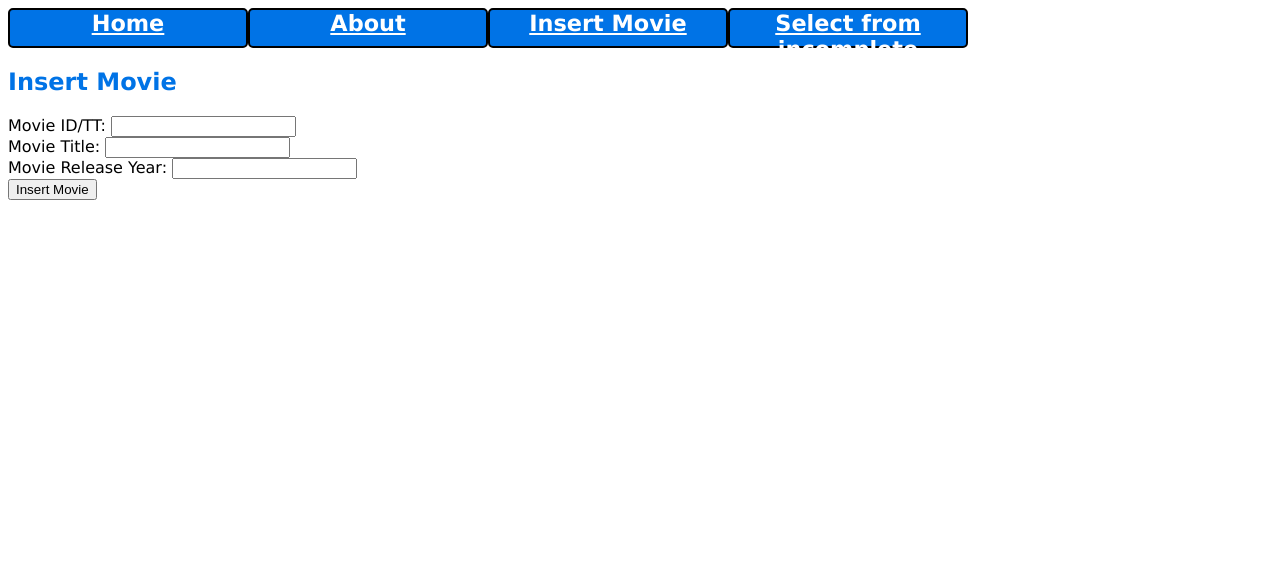
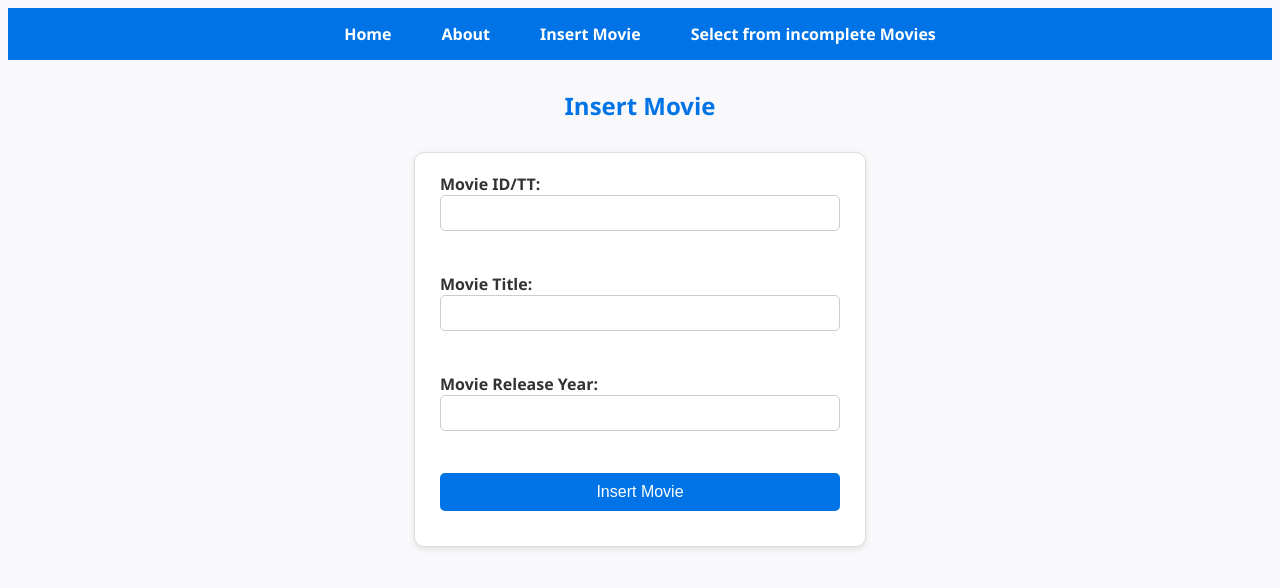
Before and after one commit to RuthPer/Crud-Assignment-, a Flask app: page /insert/ in a window 1280 px wide. Shown: the top 588 px of the page. Run offline with Flask 3, Linux system fonts and the light colour scheme.

Commit message:
Fixed the none bug and worked on css

```diff
--- a/crud/app.py
+++ b/crud/app.py
@@ -6,6 +6,13 @@ app = Flask(__name__)
 import secrets
 import cs304dbi as dbi
 import db_methods
+
+def clean(input):
+    """Converts 'None', 'null', or '' to real Python None for SQL."""
+    if input is None:
+        return None
+    input = input.strip()
+    return None if input.lower() in ('none', 'null', '') else input
 
 # we need a secret_key to use flash() and sessions
 app.secret_key = secrets.token_hex()
@@ -58,6 +65,7 @@ def insert_movie():
     return render_template("form.html",page_title="Insert Movie")
 
 @app.route("/update_movie/<tt>",methods=["GET","POST"])
+
 def update_movie(tt):
     """
     This method allows the users to see update movies values
@@ -73,11 +81,11 @@ def update_movie(tt):
         director=director['name']
 
     if request.method =="POST":
-        title=request.form.get("title")
-        movie_id=request.form.get("movie_id")
-        release=request.form.get("release")
-        addedby=staff_id #Try to fix
-        director_id=request.form.get("director_id")
+        title = clean(request.form.get("title"))
+        movie_id = clean(request.form.get("movie_id"))
+        release = clean(request.form.get("release"))
+        addedby = clean(request.form.get("addedby"))
+        director_id = clean(request.form.get("director_id"))
 
         option= request.form.get("select_type")
         if option=="Delete":
--- a/crud/static/style.css
+++ b/crud/static/style.css
@@ -1,87 +1,120 @@
-/* the --color-header and others are CSS variables, which we access later.
-   I chose these colors using https://venngage.com/tools/accessible-color-palette-generator
-   I liked the contrasting palette2 colors.
-
-   The idea is that
-
-   * the header (blue family) color is for headers and the background color of the nav bar buttons.
-   * the nav bar will have white text on the header bgcolor
-   * the nav bar will use the focus (greenish) color for
-
-*/
-
 HTML {
-    --color-header: #0073e6;  /* for H1-H6 and nav buttons. */
-    --color-focus: #5ba300;   /* for focussed elements and mouseover on nav */
-    --color-alert: #b51963;   /* for flashed messages and such. */
-    --color-nav-fg: white;    /* foreground color of nav text. */
-    --font-family: Verdana;
-    font-family: var(--font-family)
+    --color-header: #0073e6;
+    --color-focus: #5ba300;
+    --color-alert: #b51963;
+    --color-nav-fg: white;
+    --font-family: "Segoe UI", Verdana, sans-serif;
+    font-family: var(--font-family);
+    background-color: #f9f9fb;
+    margin: 0;
+    padding: 0;
   }
 
-/* For flashed messages; make them stand out using reddish and italics */
+  /* NAVIGATION BAR */
+  nav > ul {
+    display: flex;
+    justify-content: center;
+    flex-wrap: wrap;
+    list-style-type: none;
+    margin: 0;
+    padding: 0;
+    background-color: var(--color-header);
+  }
 
+  nav > ul > li {
+    margin: 5px;
+  }
+
+  nav a {
+    display: inline-block;
+    background-color: var(--color-header);
+    color: var(--color-nav-fg);
+    padding: 10px 20px;
+    border-radius: 5px;
+    text-decoration: none;
+    font-weight: bold;
+    transition: background-color 0.2s ease;
+    white-space: nowrap; /* Prevent wrapping */
+  }
+
+  nav a:hover {
+    background-color: var(--color-focus);
+  }
+
+  /* HEADERS */
+  h1, h2, h3 {
+    color: var(--color-header);
+    text-align: center;
+    margin-top: 1.2em;
+  }
+
+  /* FLASH MESSAGES */
   #messages {
     color: var(--color-alert);
     font-style: italic;
+    text-align: center;
+    margin-top: 10px;
   }
 
-
-h1, h2, h3, h4, h5, h6 {
-    color: var(--color-header);
+  /* FORM CONTAINERS */
+  form {
+    background-color: white;
+    max-width: 400px;
+    margin: 30px auto;
+    padding: 20px 25px;
+    border: 1px solid #ddd;
+    border-radius: 10px;
+    box-shadow: 0px 2px 6px rgba(0,0,0,0.1);
   }
 
-h1 {
-    font-size: 200%;
+  form label {
+    display: block;
+    font-weight: bold;
+    margin-bottom: 5px;
+    color: #333;
   }
 
-
-/* for a simple navbar. Talk to Scott if you want drop-downs. */
-nav > ul {
-    display: flex;
-    flex-direction: row;
+  form input, form select {
+    width: 100%;
+    padding: 8px;
+    margin-bottom: 15px;
+    border-radius: 5px;
+    border: 1px solid #ccc;
+    font-size: 1rem;
+    box-sizing: border-box;
   }
 
-nav ul {
-    list-style-type: none;
-    margin: 0px;
-    padding: 0px;
+  form input[type="submit"], form button {
+    background-color: var(--color-header);
+    color: white;
+    border: none;
+    border-radius: 5px;
+    padding: 10px 15px;
+    font-size: 1rem;
+    cursor: pointer;
+    margin-right: 10px;
+    transition: background-color 0.2s ease;
   }
 
-nav > ul > li {
-    flex: 0 0 auto;
-    width: 15em;
+  form input[type="submit"]:hover, form button:hover {
+    background-color: var(--color-focus);
   }
 
-nav button, nav a {
-    display: block;
-    box-sizing: border-box; /* easier to make button and A the same size */
-    width: 100%;
-    height: 40px;
-    padding: 0px;
-    padding-bottom: 5px;
-    background-color: var(--color-header);
-    color: var(--color-nav-fg);
-    border: 2px solid black;
-    border-radius: 5px;
-    cursor: pointer;
-    /* Firefox uses font -apple-system unless I repeat the font spec here. */
-    font-family: var(--font-family);
-    font-weight: bold;
-    font-size: 1.4rem;
+  /* PARAGRAPH TEXT */
+  p {
+    text-align: center;
+    color: #444;
+    font-size: 1rem;
   }
 
-/* Only the top-level buttons are centered; lower ones are left-aligned. */
-nav > ul > li > button , nav > ul > li > a {
-    text-align: center;
+  /* MAKE LARGE FORMS NICELY CENTERED */
+  input[name="movie_tt"],
+  input[name="movie_title"],
+  input[name="movie_release"],
+  input[name="title"],
+  input[name="movie_id"],
+  input[name="release"],
+  input[name="addedby"],
+  input[name="director_id"] {
+    width: 100%;
   }
-
-/* because of the margin trick, this can only be used for the last element */
-
-nav li.right {
-    margin-left: auto;
-}
-
-nav button:hover, button:focus, nav a:hover, nav a:focus {
-    background-color: var(--color-focus);
-}
--- a/crud/templates/about.html
+++ b/crud/templates/about.html
@@ -3,6 +3,6 @@
 {% block main_content %}
 <h1>About Us</h1>
 
-<p>This app was written by Alice, Betty, and Cathy.</p>
+<p>This app was written by Aayah and Ruth.</p>
 
 {% endblock %}
```
Lines whose indentation alone changed are shown as unchanged.
